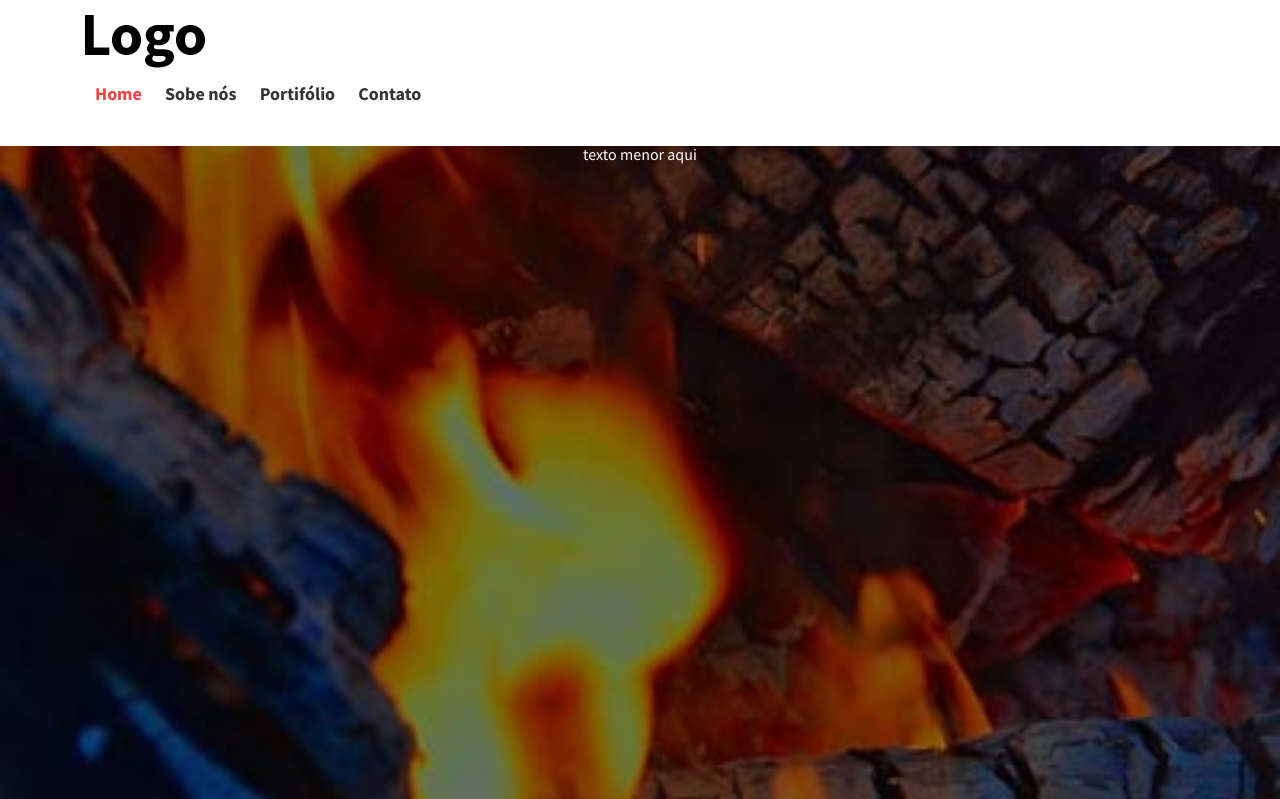
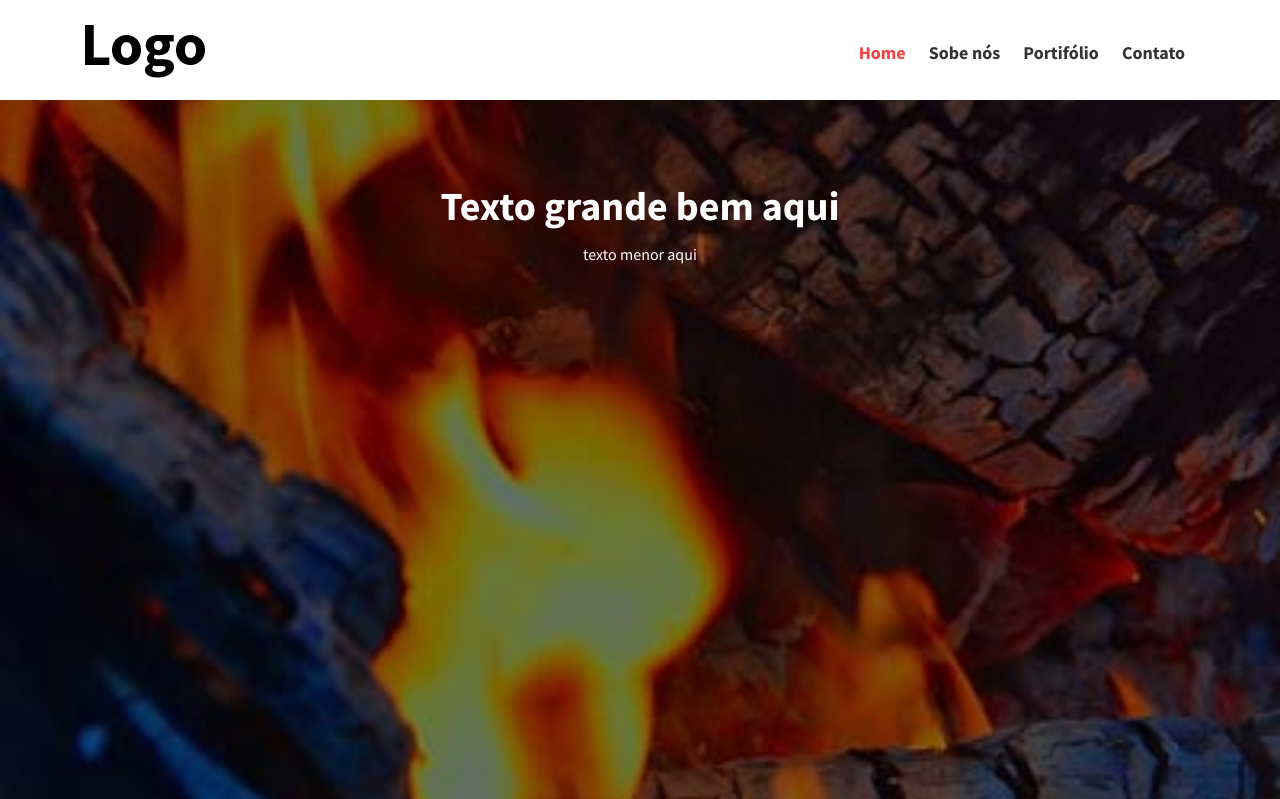
Before and after one commit to leosouza-dev/mobile-first, a PHP site: page /index.html in a window 1280 px wide. Shown: the top 799 px of the page. Run offline with PHP 8.4, Linux system fonts and the light colour scheme.

Commit message:
Finalizado o menu hamburguer

```diff
--- a/css/style.css
+++ b/css/style.css
@@ -336,6 +336,17 @@ body {
   padding: 15px;
   position: fixed;
   width: 100%; }
+  @media (min-width: 768px) {
+    .cabecalho {
+      min-height: 100px; }
+      .cabecalho .logo {
+        float: left;
+        margin-top: 10px; }
+      .cabecalho .menu-principal {
+        float: right;
+        margin-top: 12px; }
+        .cabecalho .menu-principal__lista {
+          margin-bottom: 0; } }
 
 .rodape {
   color: #FFF; }
@@ -470,6 +481,8 @@ body {
   top: 0;
   left: 0; }
 
+.menu-principal {
+  /*lista de navegação do menu principal*/ }
   .menu-principal__btn {
     display: block;
     width: 50px;
@@ -478,7 +491,7 @@ body {
     background-color: #fff;
     background-image: url(../img/menuprincipal-btn-bg.png);
     background-repeat: no-repeat;
-  background-position: 5px 7px;
+    background-position: -48px 7px;
     border-color: #c4c4c4;
     border-style: solid;
     border-radius: 5px;
@@ -489,11 +502,6 @@ body {
     @media (min-width: 768px) {
       .menu-principal__btn {
         display: none; } }
-
-.menu-principal__btn--fechar {
-  background-position: -48px 7px; }
-
-/*lista de navegação do menu principal*/
   .menu-principal__lista {
     padding: 0;
     list-style: none; }
@@ -501,7 +509,6 @@ body {
       .menu-principal__lista li {
         display: inline-block;
         margin: 0 10px; } }
-
   .menu-principal__item {
     text-decoration: none;
     font-weight: bold;
@@ -509,16 +516,24 @@ body {
     margin-bottom: 10px;
     display: block;
     font-size: 18px; }
-
   .menu-principal__item--atual {
     color: #f44242; }
+  @media (max-width: 767px) {
+    .menu-principal--fechado .menu-principal__btn {
+      background-position: 5px 7px; }
+    .menu-principal--fechado .menu-principal__lista {
+      margin: 0; }
+    .menu-principal--fechado .menu-principal__item {
+      margin: 0;
+      height: 0;
+      overflow: hidden; } }
 
 .pagina-cabecalho {
   background-color: #dd3f3f;
   background-image: url(../img/cabecalho-pagina-bg.jpg);
   background-attachment: fixed;
   color: white;
-  padding-top: 40px;
+  padding-top: 140px;
   padding-bottom: 40px; }
 
 .pagina-cabecalho__titulo {
@@ -567,7 +582,8 @@ body {
   background-size: cover;
   color: white;
   text-align: center;
-  padding: 50px 0; }
+  padding: 50px 0;
+  padding-top: 150px; }
   @media (min-width: 992px) {
     .cabecalho-home {
       height: 100vh; } }
--- a/sass/components/_menu-principal.scss
+++ b/sass/components/_menu-principal.scss
@@ -1,4 +1,7 @@
-.menu-principal__btn{
+.menu-principal{
+
+
+    &__btn{
         display: block;
         width: 50px;
         height: 50px;
@@ -6,7 +9,7 @@
         background-color: #fff;
         background-image: url(../img/menuprincipal-btn-bg.png);
         background-repeat: no-repeat;
-    background-position: 5px 7px;
+        background-position: -48px 7px;
         border-color: #c4c4c4;
         border-style: solid;
         border-radius: 5px;
@@ -21,13 +24,11 @@
         }
     }
 
-.menu-principal__btn--fechar{
-    background-position: -48px 7px;
-}
+
 
     /*lista de navegação do menu principal*/
 
-.menu-principal__lista{
+    &__lista{
         padding: 0;
         list-style: none;
         li{
@@ -38,7 +39,7 @@
         }
     }
 
-.menu-principal__item{
+    &__item{
         text-decoration: none;
         font-weight: bold;
         color: #343434;
@@ -47,6 +48,24 @@
         font-size: 18px;
     }
 
-.menu-principal__item--atual{
+    &__item--atual{
         color: #f44242;
     }
+
+    @media(max-width:$breackpoint-md - 1){
+        &--fechado{
+            .menu-principal__btn{
+                background-position: 5px 7px;
+            }
+            .menu-principal__lista{
+                margin: 0;
+            }
+            .menu-principal__item{
+                margin: 0;
+                height: 0;
+                overflow: hidden;
+            }
+        }
+
+    }
+}
--- a/sass/components/_pagina-cabecalho.scss
+++ b/sass/components/_pagina-cabecalho.scss
@@ -3,7 +3,7 @@
     background-image: url(../img/cabecalho-pagina-bg.jpg);
     background-attachment: fixed;
     color: white;
-    padding-top: 40px;
+    padding-top: 140px;
     padding-bottom: 40px;
 }
 
--- a/sass/layout/_cabecalho.scss
+++ b/sass/layout/_cabecalho.scss
@@ -3,4 +3,24 @@
     padding: 15px;
     position: fixed;
     width: 100%;
+
+    @media(min-width: $breackpoint-md){
+        min-height: 100px;
+
+        .logo{
+                float: left;
+                margin-top: 10px;
+            }
+
+        .menu-principal{
+                float: right;
+                margin-top: 12px;
+
+                &__lista{
+                    margin-bottom: 0;
+                }
+            }
+    }
+
+
 }
--- a/sass/pages/_pagina-inicial.scss
+++ b/sass/pages/_pagina-inicial.scss
@@ -4,6 +4,7 @@
     color: white;
     text-align: center;
     padding: 50px 0;
+    padding-top: 150px;
 
     @media(min-width: $breackpoint-lg){
         height: 100vh;
```
Lines whose indentation alone changed are shown as unchanged.
